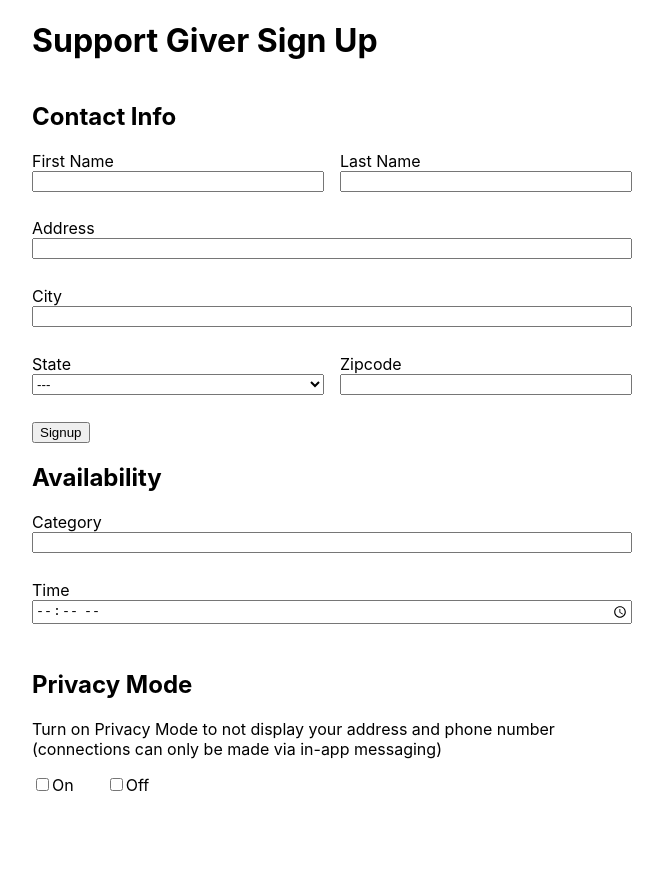
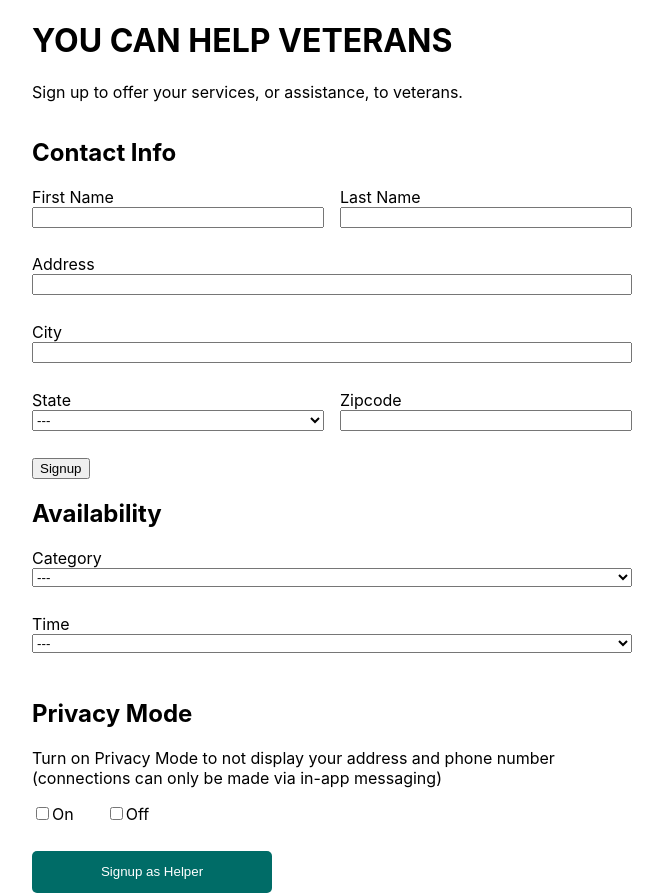
Before and after one commit to Wolverine971/vome, a React (Create React App) app in the folder front-end/: page /giver in a window 1280 px wide. Shown: the whole page, without its empty margins (308-971 px from the left). Before the commit the page ends 800 px from the top, so only its background shows below. Built offline with nearby package versions, Linux system fonts and the light colour scheme.

Commit message:
Giver Complete

```diff
--- a/front-end/src/components/signup/GiverSignUp.css
+++ b/front-end/src/components/signup/GiverSignUp.css
@@ -2,6 +2,10 @@
     max-width: 600px;
     margin: 0 auto;
     text-align: left;
+    height: 100vh;
+    display: flex;
+    flex-direction: column;
+    justify-content: space-evenly;
 }
 
 .field-input {
@@ -41,3 +45,8 @@
 .privacy-mode-on {
     margin-right: 2em;
 }
+
+.signup-btn {
+    margin-top: 2em;
+    text-align: center;
+}
--- a/front-end/src/components/signup/GiverSignUp.js
+++ b/front-end/src/components/signup/GiverSignUp.js
@@ -1,34 +1,54 @@
-import React from "react";
-import "./GiverSignUp.css"
-import SignUpInfo from "./SignUpInfo";
+import React from 'react';
+import './GiverSignUp.css';
+import SignUpInfo from './SignUpInfo';
 
 function GiverSignUp() {
-    return (
-    <div className="support-giver-sign-up">
-        <h1>Support Giver Sign Up</h1>
+  return (
+    <div className='support-giver-sign-up'>
+        <div>
+            <h1>YOU CAN HELP VETERANS</h1>
+            <p>Sign up to offer your services, or assistance, to veterans.</p>
+        </div>
 
-        <SignUpInfo />
+      <SignUpInfo />
 
-        <form className="availability">
-            <h2 className="availability-header">Availability</h2>
-                <label className="category-label">Category </label>
-                <input type="text" className="category-input field-input" />
+      <form className='availability'>
+        <h2 className='availability-header'>Availability</h2>
+        <label className='category-label'>Category </label>
+        <select className='category-input field-input'>
+          <option value="---">---</option>
+          <option value="Mental-Health">Mental Health</option>
+          <option value="Transportation">Transportation</option>
+          <option value="Clothing">Clothing</option>
+        </select>
 
-                <label className="time-label">Time </label>
-                <input type="time" className="time-input field-input" />
-        </form>
+        <label className='time-label'>Time </label>
+        <select className='time-input field-input'>
+          <option value="---">---</option>
+          <option value="Morning">8:00 a.m. - 12:00 p.m.</option>
+          <option value="Afternoon">2:00 p.m. - 4:00 p.m.</option>
+          <option value="Evening">6:00 p.m. - 12:00 a.m.</option>
+        </select>
+      </form>
 
-        <form>
-            <h2 className="privacy-header">Privacy Mode</h2>
-            <p className="privacy-disclaimer">Turn on Privacy Mode to not display your address and phone number (connections can only be made via in-app messaging)</p>
+      <form>
+        <h2 className='privacy-header'>Privacy Mode</h2>
+        <p className='privacy-disclaimer'>
+          Turn on Privacy Mode to not display your address and phone number
+          (connections can only be made via in-app messaging)
+        </p>
 
-            <input type="checkbox" id="privacy-mode-on" />
-            <label htmlFor="privacy-mode-on" className="privacy-mode-on">On</label>
-            <input type="checkbox" id="privacy-mode-off" />
-            <label htmlFor="privacy-mode-off">Off</label>
-        </form>
+        <input type='checkbox' id='privacy-mode-on' />
+        <label htmlFor='privacy-mode-on' className='privacy-mode-on'>
+          On
+        </label>
+        <input type='checkbox' id='privacy-mode-off' />
+        <label htmlFor='privacy-mode-off'>Off</label>
+      </form>
+
+      <button type="submit" className="signup-btn btn">Signup as Helper</button>
     </div>
-    )
+  );
 }
 
-export default GiverSignUp
+export default GiverSignUp;
```
